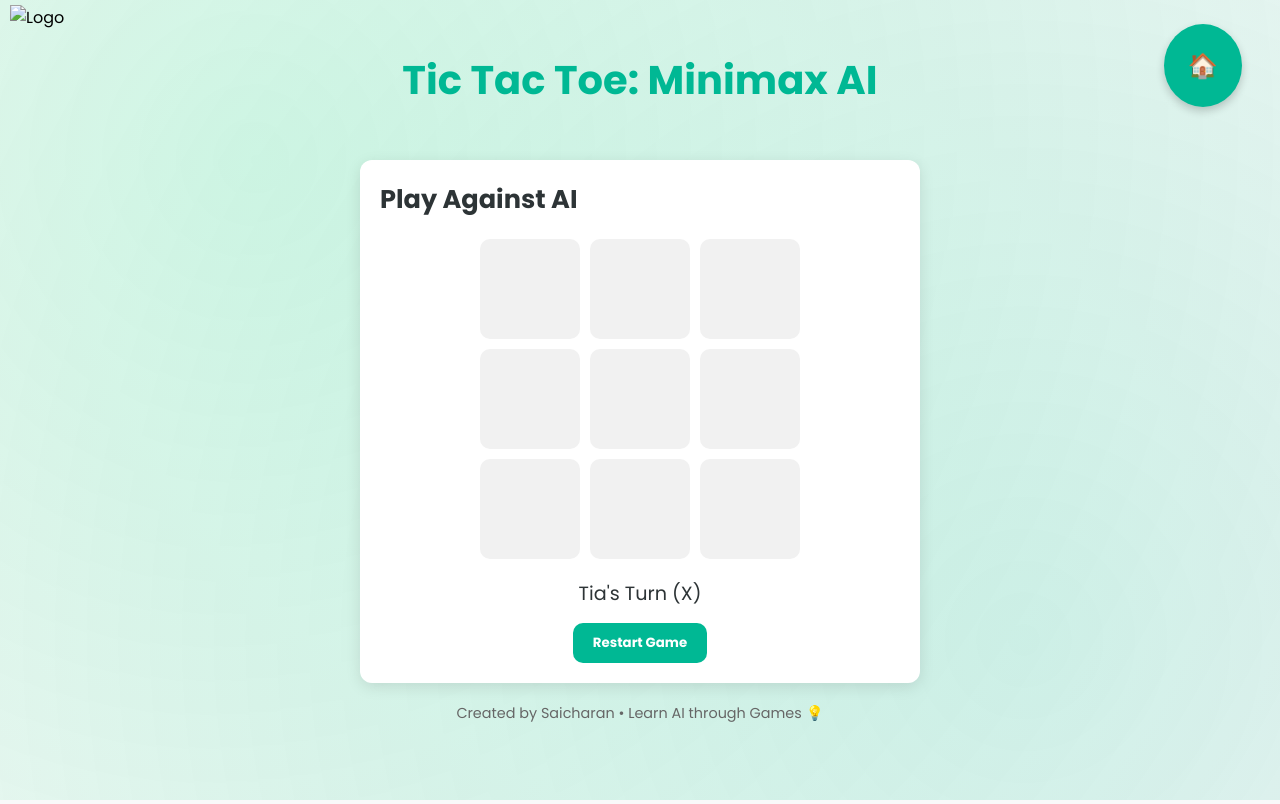
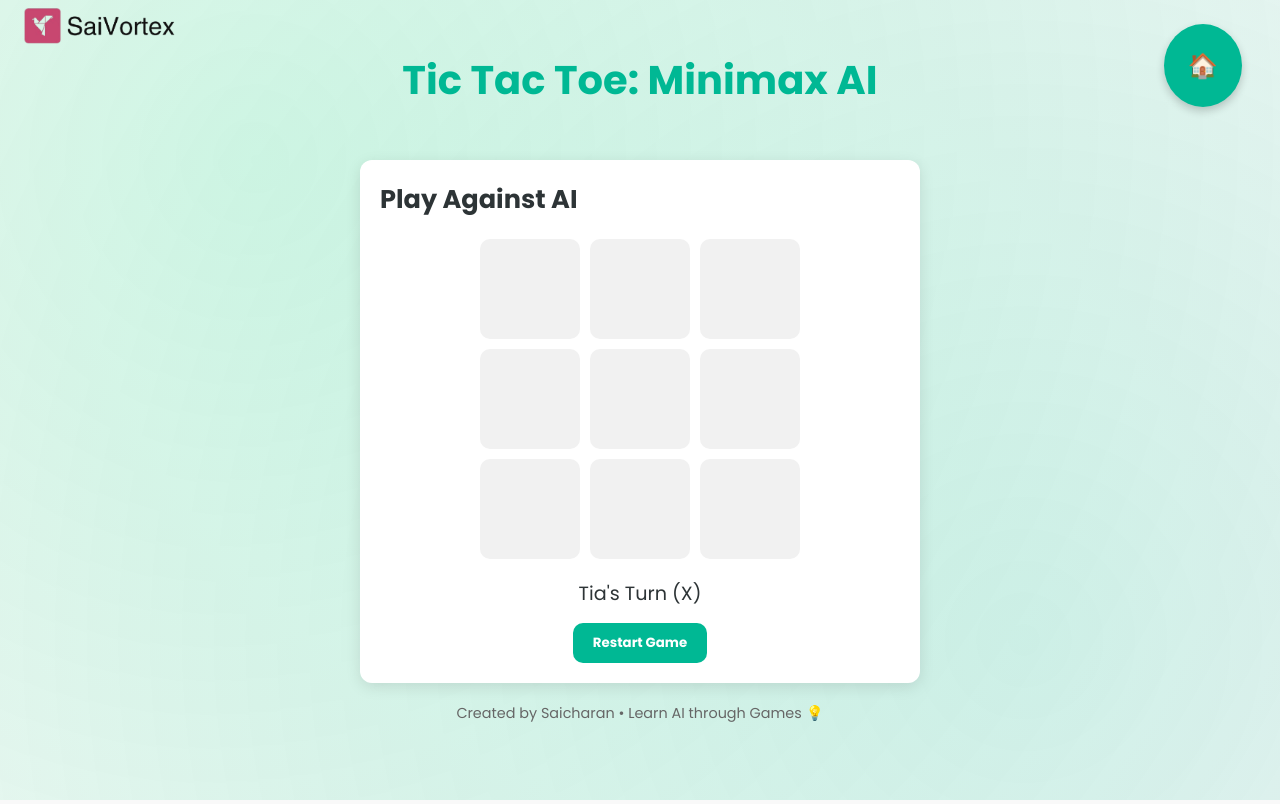
Before and after one commit to saicharan-bhuthkuri/tic-tac-toe, a plain HTML site: page game.html in a window 1280 px wide. Drawn offline with Linux system fonts and the light colour scheme.

Commit message:
replace logo

```diff
--- a/game.html
+++ b/game.html
@@ -203,7 +203,7 @@
   </style>
 </head>
 <body>
-    <img src="/scr/game.png" alt="Logo" class="logo">
+    <img src="/scr/game (1).png" alt="Logo" class="logo">
   <div class="background-overlay"></div>
   <header>
     <h1>Tic Tac Toe: Minimax AI</h1>
```
